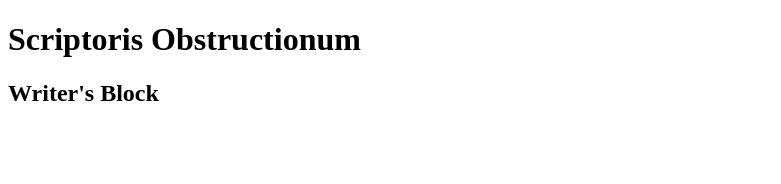
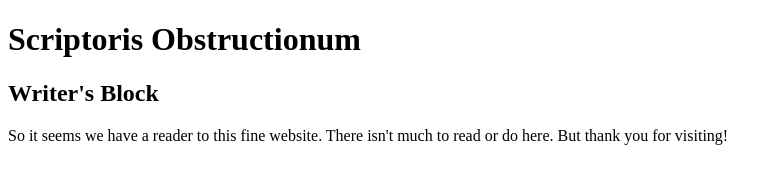
Before and after one commit to gmc314/landing-page, a plain HTML site: page index.html in a window 1280 px wide. Shown: the whole page, without its empty margins (0-781 px from the left). Drawn offline with Linux system fonts and the light colour scheme.

Commit message:
add filler paragraph

```diff
--- a/index.html
+++ b/index.html
@@ -8,5 +8,6 @@
 <body>
     <h1> Scriptoris Obstructionum </h1>
     <h2> Writer's Block </h2>
+    <p> So it seems we have a reader to this fine website. There isn't much to read or do here. But thank you for visiting! </p>
 </body>
 </html>
```
